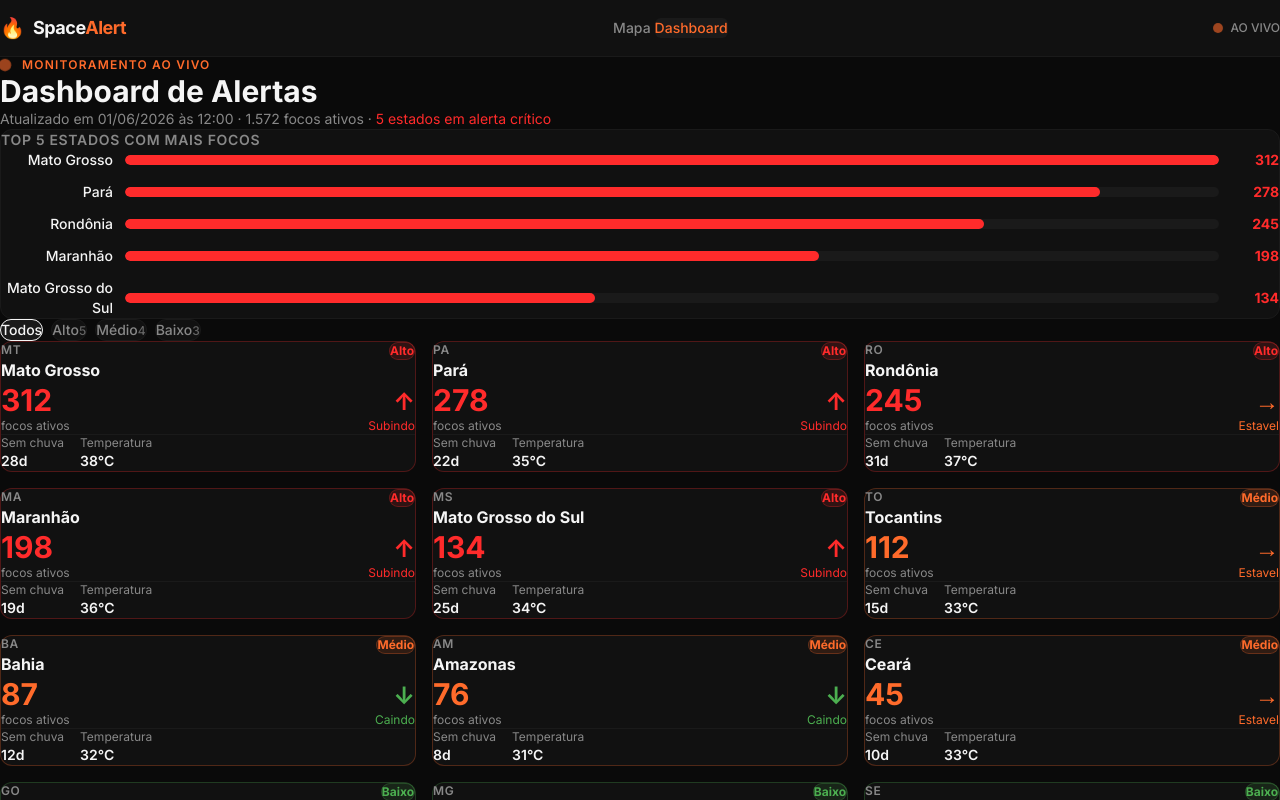
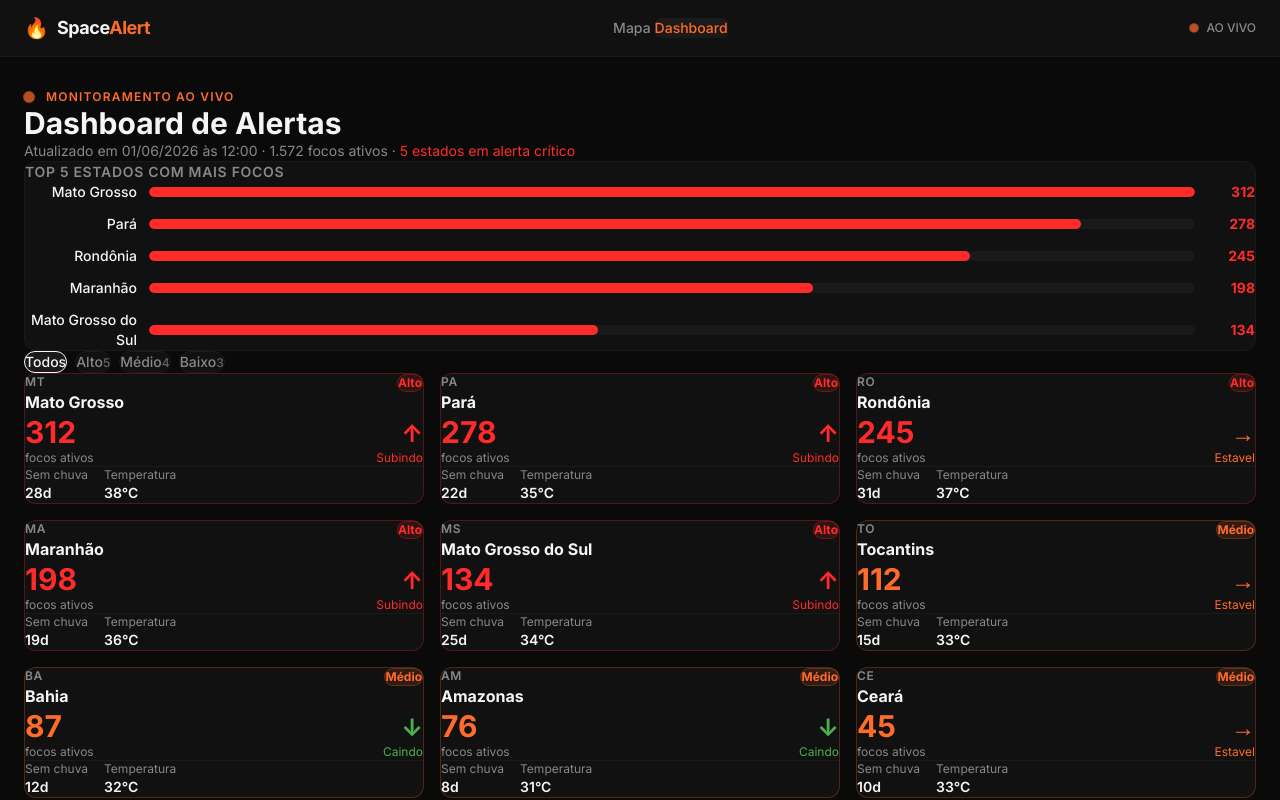
Before and after one commit to wwwacedo/spacealert, a Next.js app: page /dashboard in a window 1280 px wide. Shown: the top 800 px of the page. Built offline with nearby package versions, Linux system fonts and the light colour scheme.

Commit message:
fix: centraliza conteúdo horizontalmente em telas largas
Troca classes Tailwind mx-auto/max-w por inline styles equivalentes
para garantir centralização no Tailwind v4 (80rem máx, margin auto).
Aplica na Navbar e no DashboardClient.

https://claude.ai/code/session_01QjDBbd2PQXxMswCdFK85Zs

```diff
--- a/app/layout.tsx
+++ b/app/layout.tsx
@@ -23,7 +23,7 @@ export default function RootLayout({
     <html lang="pt-BR" className={`${inter.variable} h-full antialiased`}>
       <body className="min-h-full flex flex-col" style={{ background: "var(--bg-primary)", color: "var(--text-primary)" }}>
         <Navbar />
-        <main className="flex-1">{children}</main>
+        <main style={{ width: "100%" }}>{children}</main>
       </body>
     </html>
   )
--- a/components/DashboardClient.tsx
+++ b/components/DashboardClient.tsx
@@ -29,7 +29,7 @@ export default function DashboardClient() {
 
   return (
     <motion.div
-      className="max-w-7xl mx-auto px-4 sm:px-6 lg:px-8 py-8"
+      style={{ width: "100%", maxWidth: "80rem", margin: "0 auto", padding: "2rem 1.5rem" }}
       initial={{ opacity: 0, y: 16 }}
       animate={{ opacity: 1, y: 0 }}
       transition={{ duration: 0.4, ease: "easeOut" }}
--- a/components/Navbar.tsx
+++ b/components/Navbar.tsx
@@ -17,9 +17,9 @@ export default function Navbar() {
         background: "var(--bg-surface)",
         borderBottom: "1px solid var(--bg-elevated)",
       }}
-      className="sticky top-0 z-50"
+      className="sticky top-0 z-50 w-full"
     >
-      <div className="max-w-7xl mx-auto px-4 sm:px-6 lg:px-8">
+      <div style={{ width: "100%", maxWidth: "80rem", margin: "0 auto", padding: "0 1.5rem" }}>
         <div className="flex items-center justify-between h-14">
           <Link href="/" className="flex items-center gap-2 group">
             <span style={{ color: "var(--accent-fire)" }} className="text-xl">🔥</span>
```
